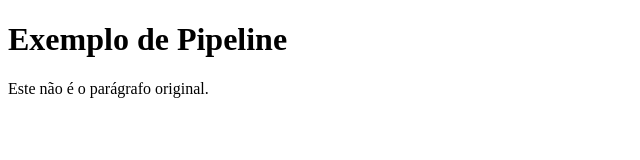
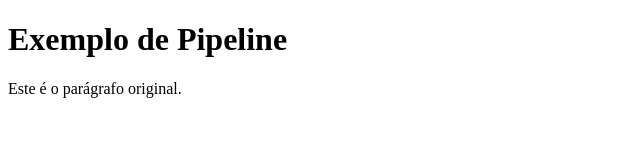
Before and after one commit to paulatoledop/exemplo_pipeline, a website: page index.html in a window 1280 px wide. Shown: the full height of the page, 0-640 px from the left. Drawn offline with Linux system fonts and the light colour scheme.

Commit message:
retorno ao original

```diff
--- a/index.html
+++ b/index.html
@@ -7,6 +7,6 @@
 </head>
 <body>
     <h1>Exemplo de Pipeline</h1>
-<p>Este não é o parágrafo original. </p>
+<p>Este é o parágrafo original. </p>
 </body>
 </html>
```
